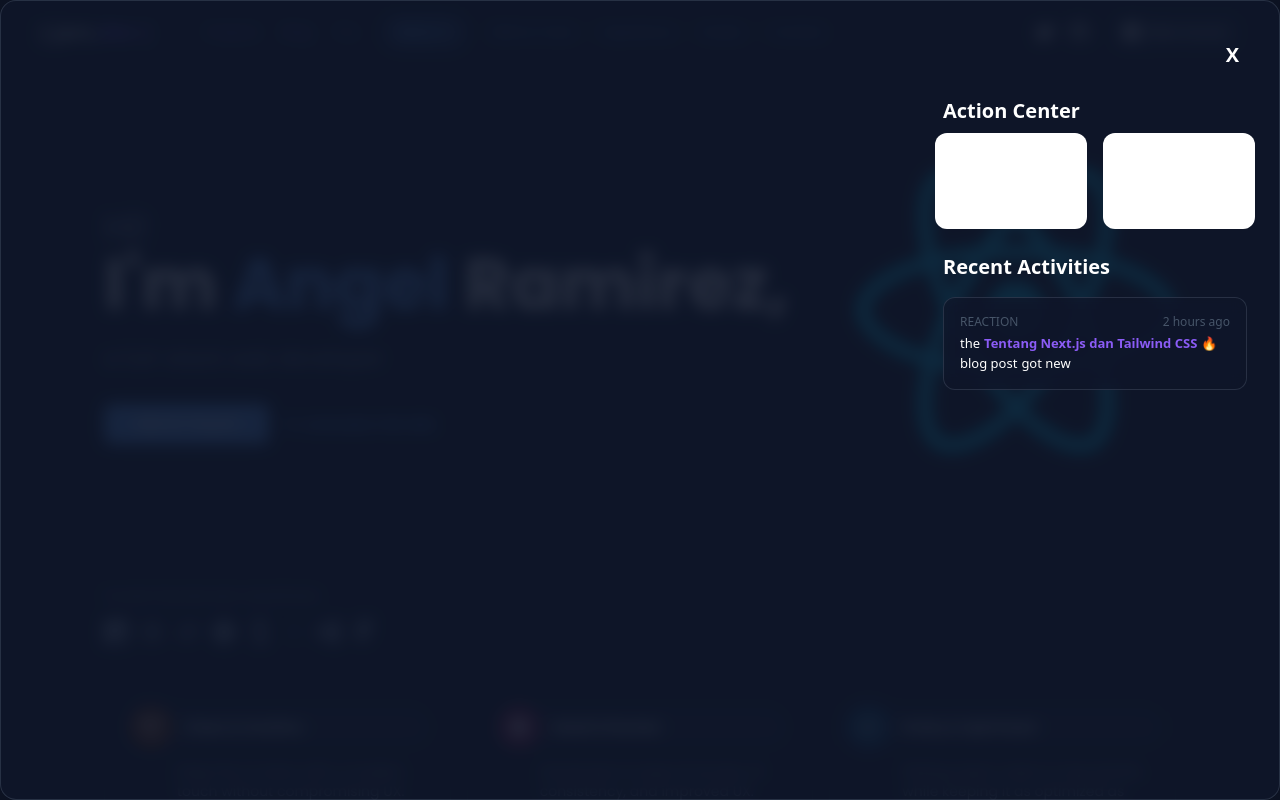
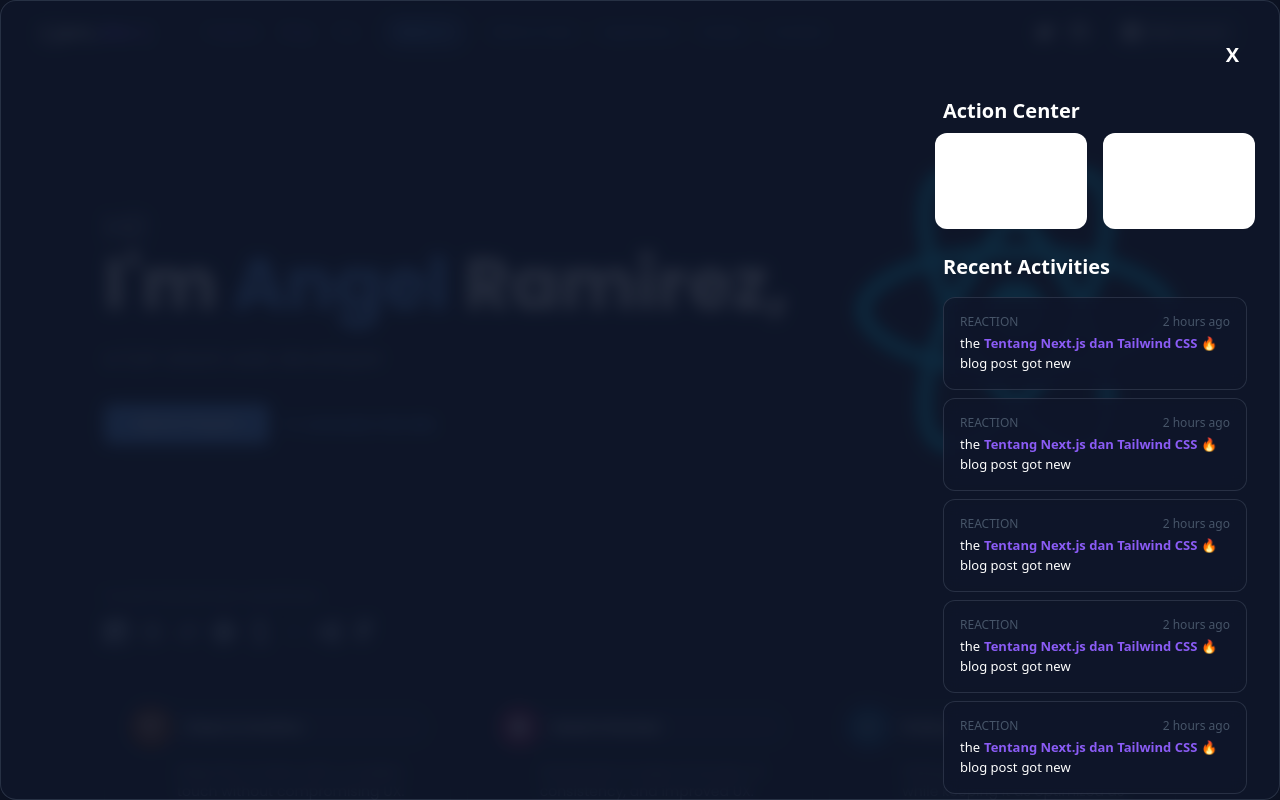
Before and after one commit to ImJars/Development-full-coding, a React (Vite) app: page / in a window 1280 px wide. Both pictures are taken after a click on the button "Main Access". Shown: the top 800 px of the page. Built offline with nearby package versions, Linux system fonts and the light colour scheme.

Commit message:
Update mainFlowbite && activitieComponent

```diff
--- a/src/components/activitieComponent.jsx
+++ b/src/components/activitieComponent.jsx
@@ -1,19 +1,19 @@
 import React from 'react'
 
-function ActivitieComponent() {
+function ActivitieComponent({link,title,hours,text_1,text_2_purple,text_3,text_4}) {
   return (
     <>
         <div>
-            <a href="#" className='border-divider-light block rounded-xl border p-4 text-[13px] backdrop-blur border-text-general border-opacity-20 bg-slate-900/60'>
+            <a href={link} className='border-divider-light block rounded-xl border p-4 text-[13px] backdrop-blur border-text-general border-opacity-20 bg-slate-900/60'>
                 <div className='mb-1 flex justify-between text-xs text-slate-600 dark:text-slate-400'>
-                    <span>REACTION</span>
-                    <span>2 hours ago</span>
+                    <span>{title}</span>
+                    <span>{hours}</span>
                 </div>
                 <div className='flex flex-wrap items-baseline gap-x-1'>
-                    <span>the</span>
-                    <span className='text-text-purple font-semibold'>Tentang Next.js dan Tailwind CSS 🔥</span>
-                    <span class="lowercase">BLOG POST</span>
-                    <span>got new</span>
+                    <span>{text_1}</span>
+                    <span className='text-text-purple font-semibold'>{text_2_purple}</span>
+                    <span class="lowercase">{text_3}</span>
+                    <span>{text_4}</span>
                 </div>
             </a>
         </div>
--- a/src/components/mainFlowbite.jsx
+++ b/src/components/mainFlowbite.jsx
@@ -107,7 +107,51 @@ function MainFlowbite() {
                       Recent Activities
                     </div>
                     <div className="scrollbar-hide flex flex-1 basis-0 flex-col gap-2 overflow-y-auto p-2 pb-4 sm:pb-8">
-                      <ActivitieComponent />
+                      <ActivitieComponent
+                        link={"https://www.google.com"}
+                        title={'REACTION'}
+                        hours={'2 hours ago'}
+                        text_1={'the'}
+                        text_2_purple={'Tentang Next.js dan Tailwind CSS 🔥'}
+                        text_3={'BLOG POST'}
+                        text_4={'got new'}
+                      />
+                      <ActivitieComponent
+                        link={"https://www.google.com"}
+                        title={'REACTION'}
+                        hours={'2 hours ago'}
+                        text_1={'the'}
+                        text_2_purple={'Tentang Next.js dan Tailwind CSS 🔥'}
+                        text_3={'BLOG POST'}
+                        text_4={'got new'}
+                      />
+                      <ActivitieComponent
+                        link={"https://www.google.com"}
+                        title={'REACTION'}
+                        hours={'2 hours ago'}
+                        text_1={'the'}
+                        text_2_purple={'Tentang Next.js dan Tailwind CSS 🔥'}
+                        text_3={'BLOG POST'}
+                        text_4={'got new'}
+                      />
+                      <ActivitieComponent
+                        link={"https://www.google.com"}
+                        title={'REACTION'}
+                        hours={'2 hours ago'}
+                        text_1={'the'}
+                        text_2_purple={'Tentang Next.js dan Tailwind CSS 🔥'}
+                        text_3={'BLOG POST'}
+                        text_4={'got new'}
+                      />
+                      <ActivitieComponent
+                        link={"https://www.google.com"}
+                        title={'REACTION'}
+                        hours={'2 hours ago'}
+                        text_1={'the'}
+                        text_2_purple={'Tentang Next.js dan Tailwind CSS 🔥'}
+                        text_3={'BLOG POST'}
+                        text_4={'got new'}
+                      />
                     </div>
                   </div>
                 </div>
```
